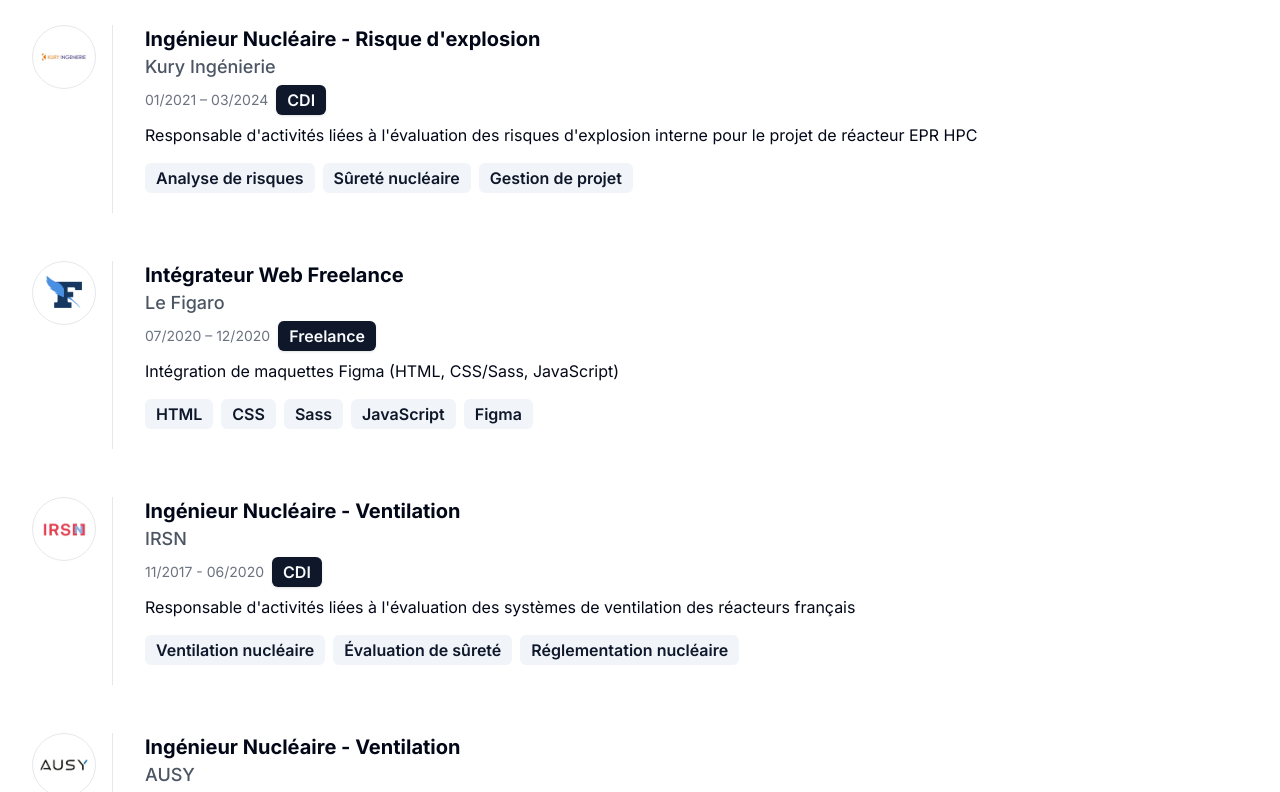
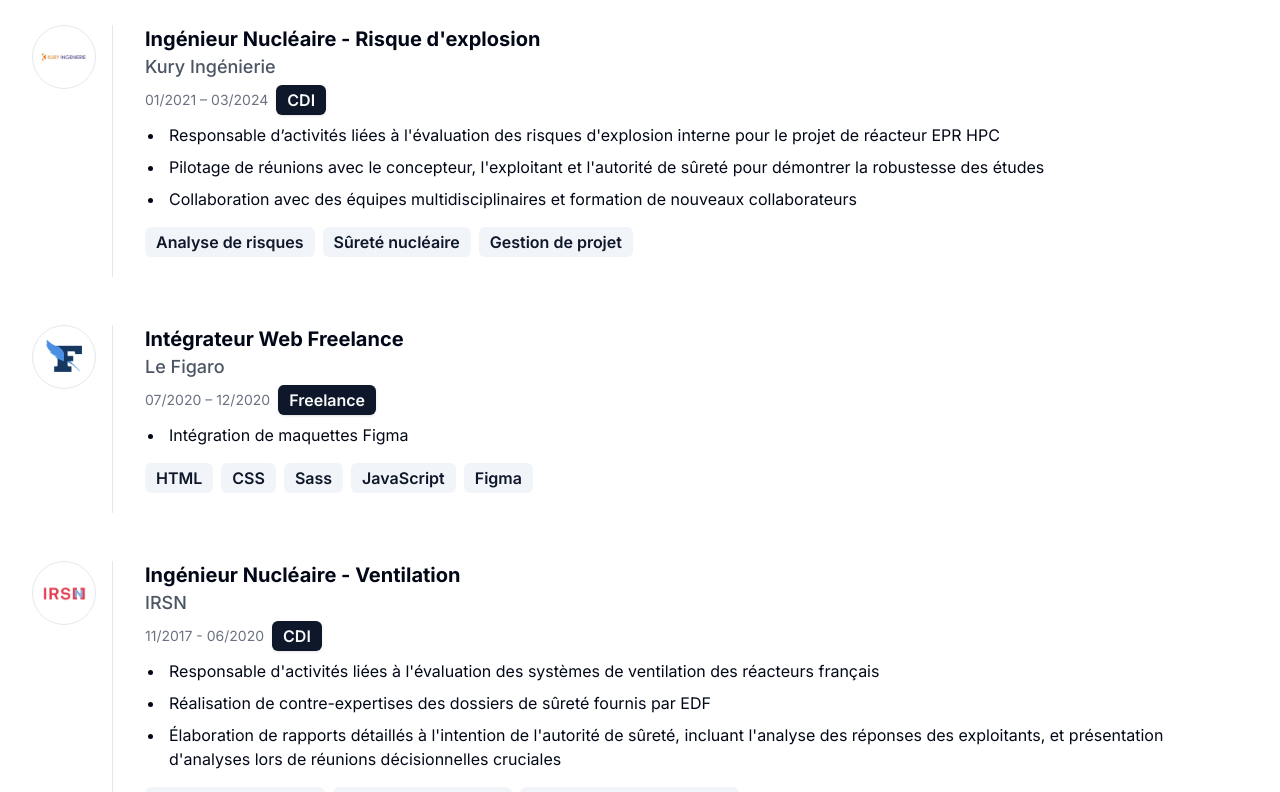
Before and after one commit to vinesk/my-portfolio, a Next.js app: page / in a window 1280 px wide. Shown: the part 908-1700 px from the top of the page. Built offline with nearby package versions, Linux system fonts and the light colour scheme.

Commit message:
Fix issue with experiences' descriptions

```diff
--- a/components/Experiences.tsx
+++ b/components/Experiences.tsx
@@ -57,7 +57,13 @@
             {experience.type}
           </Badge>
         </div>
-        <p className="text-base mb-4">{experience.description}</p>
+        <ul className="list-disc pl-5 text-base mb-4">
+          {experience.description.map((item, index) => (
+            <li key={index} className="pl-1 mb-2">
+              <span>{item}</span>
+            </li>
+          ))}
+        </ul>
         <div className="flex flex-wrap gap-2 mb-2">
           {experience.skills.map((skill, skillIndex) => (
             <Badge
--- a/data/educations.ts
+++ b/data/educations.ts
@@ -1,13 +1,17 @@
+import { v4 as uuidv4 } from "uuid";
+
 export interface Education {
+  id: string;
   degree: string;
   institution: string;
   duration: string;
   description: string;
-  icon: string; // Nom du fichier d'icône, par exemple "la-capsule.png"
+  icon: string;
 }
 
 export const educations: Education[] = [
   {
+    id: uuidv4(),
     degree: "Développeur Full Stack JavaScript",
     institution: "La Capsule, Paris",
     duration: "06/2024 – 08/2024",
@@ -15,6 +19,7 @@
     icon: "la-capsule.png",
   },
   {
+    id: uuidv4(),
     degree: "La Piscine (examen d'entrée)",
     institution: "42, Paris",
     duration: "07/2019",
@@ -22,6 +27,7 @@
     icon: "42.svg",
   },
   {
+    id: uuidv4(),
     degree: "Master Ingénierie Nucléaire",
     institution: "Université Grenoble Alpes",
     duration: "09/2012 - 08/2014",
@@ -29,24 +35,11 @@
     icon: "universite-grenoble-alpes.jpg",
   },
   {
-    degree: "Master Ingénierie Nucléaire",
-    institution: "Université Grenoble Alpes",
-    duration: "09/2012 - 08/2014",
-    description: "2 ans de spécialisation",
-    icon: "universite-grenoble-alpes.jpg",
-  },
-  {
-    degree: "Master Ingénierie Nucléaire",
-    institution: "Université Grenoble Alpes",
-    duration: "09/2012 - 08/2014",
-    description: "2 ans de spécialisation",
-    icon: "universite-grenoble-alpes.jpg",
-  },
-  {
-    degree: "Master Ingénierie Nucléaire",
-    institution: "Université Grenoble Alpes",
-    duration: "09/2012 - 08/2014",
-    description: "2 ans de spécialisation",
-    icon: "universite-grenoble-alpes.jpg",
+    id: uuidv4(),
+    degree: "Licence Physique",
+    institution: "Université Côte d'Azur",
+    duration: "09/2008 - 08/2011",
+    description: "3 ans de spécialisation",
+    icon: "universite-cote-azur.jpg",
   },
 ];
--- a/data/experiences.ts
+++ b/data/experiences.ts
@@ -1,8 +1,11 @@
+import { v4 as uuidv4 } from "uuid";
+
 export interface Experience {
+  id: string;
   title: string;
   company: string;
   duration: string;
-  description: string;
+  description: string[];
   icon: string;
   type: string;
   skills: string[];
@@ -11,32 +14,41 @@
 
 export const experiences: Experience[] = [
   {
+    id: uuidv4(),
     title: "Ingénieur Nucléaire - Risque d'explosion",
     company: "Kury Ingénierie",
     duration: "01/2021 – 03/2024",
-    description:
-      "Responsable d'activités liées à l'évaluation des risques d'explosion interne pour le projet de réacteur EPR HPC",
+    description: [
+      "Responsable d’activités liées à l'évaluation des risques d'explosion interne pour le projet de réacteur EPR HPC",
+      "Pilotage de réunions avec le concepteur, l'exploitant et l'autorité de sûreté pour démontrer la robustesse des études",
+      "Collaboration avec des équipes multidisciplinaires et formation de nouveaux collaborateurs",
+    ],
     icon: "kury.jpeg",
     type: "CDI",
     skills: ["Analyse de risques", "Sûreté nucléaire", "Gestion de projet"],
     link: "https://www.kury-ingenierie.com/",
   },
   {
+    id: uuidv4(),
     title: "Intégrateur Web Freelance",
     company: "Le Figaro",
     duration: "07/2020 – 12/2020",
-    description: "Intégration de maquettes Figma (HTML, CSS/Sass, JavaScript)",
+    description: ["Intégration de maquettes Figma"],
     icon: "le-figaro.png",
     type: "Freelance",
     skills: ["HTML", "CSS", "Sass", "JavaScript", "Figma"],
     link: "https://www.lefigaro.fr/",
   },
   {
+    id: uuidv4(),
     title: "Ingénieur Nucléaire - Ventilation",
     company: "IRSN",
     duration: "11/2017 - 06/2020",
-    description:
+    description: [
       "Responsable d'activités liées à l'évaluation des systèmes de ventilation des réacteurs français",
+      "Réalisation de contre-expertises des dossiers de sûreté fournis par EDF",
+      "Élaboration de rapports détaillés à l'intention de l'autorité de sûreté, incluant l'analyse des réponses des exploitants, et présentation d'analyses lors de réunions décisionnelles cruciales",
+    ],
     icon: "irsn.png",
     type: "CDI",
     skills: [
@@ -47,11 +59,14 @@
     link: "https://www.irsn.fr/",
   },
   {
+    id: uuidv4(),
     title: "Ingénieur Nucléaire - Ventilation",
     company: "AUSY",
     duration: "09/2014 - 10/2017",
-    description:
+    description: [
       "Élaboration de fiches de synthèse sur les rapports d'incidents de criticité dans les laboratoires nucléaires",
+      "Participation à des projets variés chez Edvance, travaillant avec différentes équipes sur la conception des systèmes de ventilation du réacteur EPR HPC",
+    ],
     icon: "ausy.png",
     type: "CDI",
     skills: ["Analyse de sûreté", "Criticité", "Rédaction technique"],
```
